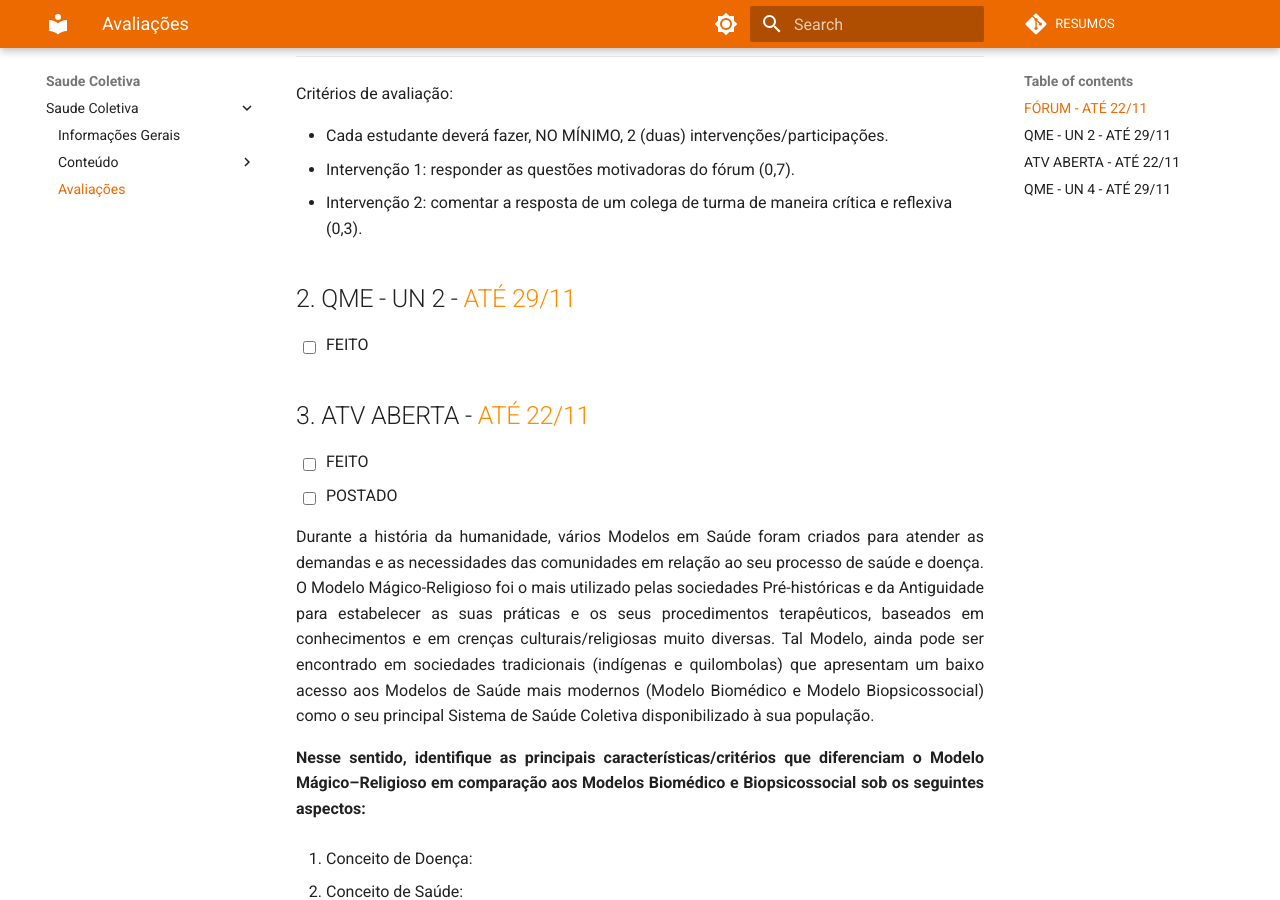
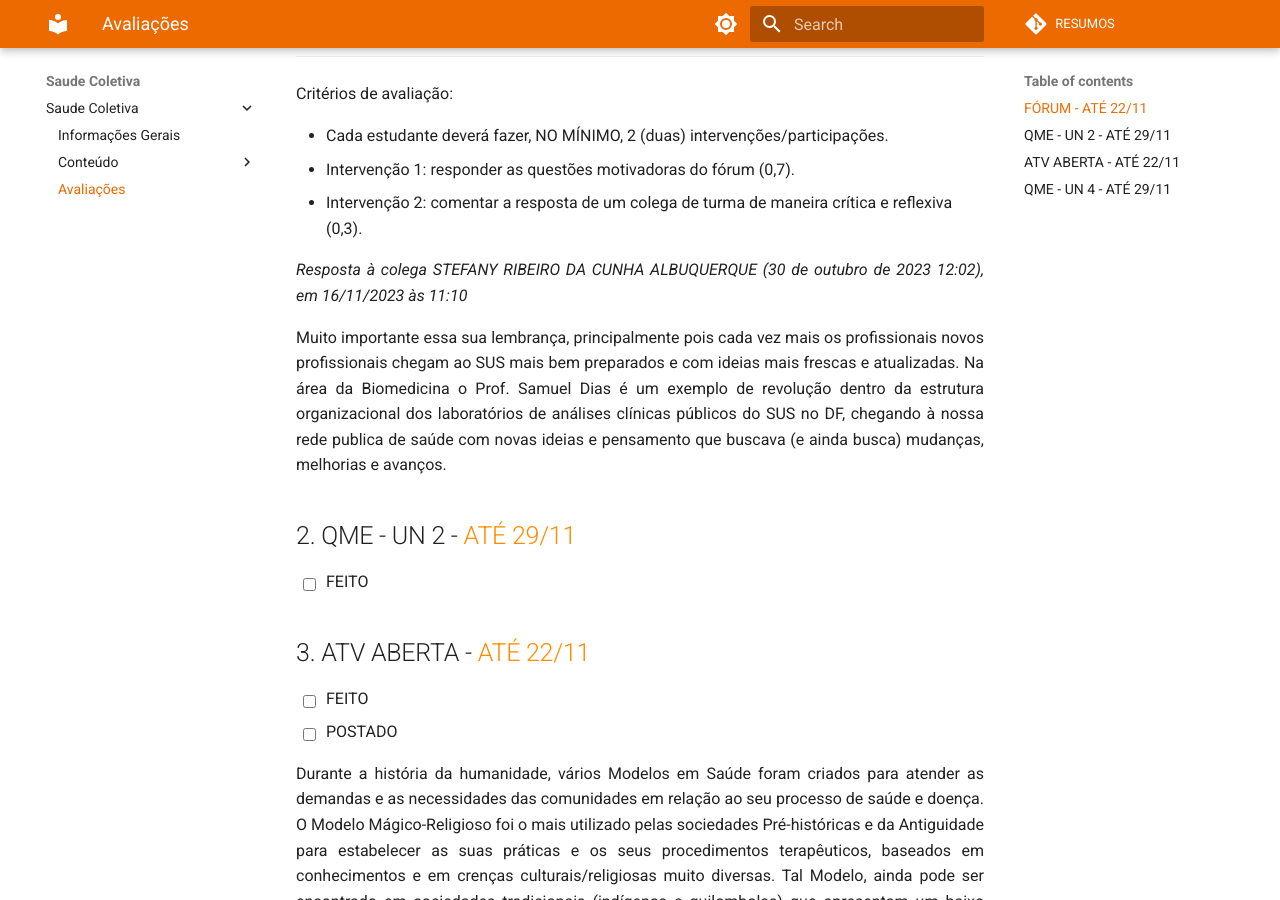
Before and after one commit to luhm/saude_coletiva, an MkDocs documentation site: the page built from docs/saude_coletiva/sc_avaliacoes.md, in a window 1280 px wide and 900 px high, scrolled down 1359 px. Built offline with MkDocs 1.6.1 and Material for MkDocs 9.7.7, drawn with Linux system fonts in a browser that asks for light colours.

Commit message:
Update sc_avaliacoes.md

```diff
--- a/docs/saude_coletiva/sc_avaliacoes.md
+++ b/docs/saude_coletiva/sc_avaliacoes.md
@@ -3,7 +3,7 @@
 ## FÓRUM - <span style="color:darkorange">ATÉ 22/11</span>
 
 - [X] FEITO
-- [ ] POSTADO
+- [X] POSTADO
 
 Segundo o Ministério da Saúde (2022), “o Sistema Único de Saúde (SUS) é um dos maiores e mais complexo sistema de saúde do mundo”... que possibilita o atendimento integral, efetivo e gratuito da população brasileira, garantindo um acompanhamento universal ao cidadão nos vários níveis de complexidade, sendo uma referência mundial em prevenção e promoção em saúde coletiva.
 Em paralelo, a população atendida possui uma percepção bem diferente em relação aos serviços prestados pelo SUS.
@@ -32,6 +32,10 @@ Critérios de avaliação:
   - Intervenção 1: responder as questões motivadoras do fórum (0,7).
   - Intervenção 2: comentar a resposta de um colega de turma de maneira crítica e reflexiva (0,3).
 
+_Resposta à colega STEFANY RIBEIRO DA CUNHA ALBUQUERQUE (30 de outubro de 2023 12:02), em 16/11/2023 às 11:10_
+
+Muito importante essa sua lembrança, principalmente pois cada vez mais os profissionais novos profissionais chegam ao SUS mais bem preparados e com ideias mais frescas e atualizadas. Na área da Biomedicina o Prof. Samuel Dias é um exemplo de revolução dentro da estrutura organizacional dos laboratórios de análises clínicas públicos do SUS no DF, chegando à nossa rede publica de saúde com novas ideias e pensamento que buscava (e ainda busca) mudanças, melhorias e avanços.
+
 ## QME - UN 2 - <span style="color:darkorange">ATÉ 29/11</span>
 
 - [ ] FEITO
```
